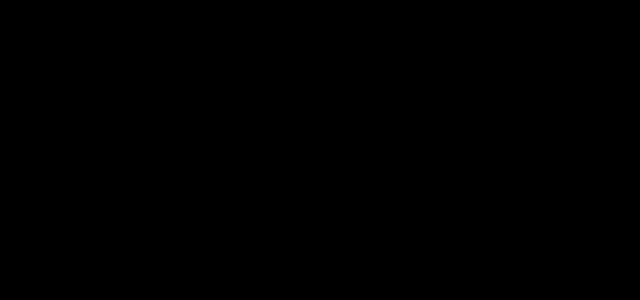
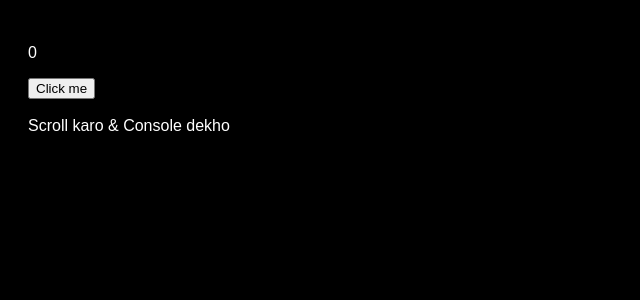
Before and after one commit to thisissinghania/React-Learn, a React (Vite) app: page /use-effect in a window 1280 px wide. Before the commit this address had no page. Shown: the top 300 px of the page, without its empty margins (0-640 px from the left). Built offline with nearby package versions, Linux system fonts and the light colour scheme.

Commit message:
use effect learning

```diff
--- /dev/null
+++ b/src/5-use-effect/SecondComp.jsx
@@ -0,0 +1,25 @@
+import { useEffect } from "react"
+
+const SecondComp = () => {
+
+    useEffect(()=> {
+        const handleScroll = () => {
+            console.log('Scrolling...')
+        }
+
+        console.log("Effect mounted");
+        addEventListener('scroll', handleScroll)
+
+        return ()=> {
+            console.log("Cleanup called (listener removed)")
+            removeEventListener('scroll', handleScroll)
+        }
+
+    }, [])
+
+    return (
+        <div>Scroll karo & Console dekho</div>
+    )
+}
+
+export default SecondComp
--- /dev/null
+++ b/src/5-use-effect/UseEffect.jsx
@@ -0,0 +1,21 @@
+import { useState } from "react"
+import SecondComp from "./SecondComp"
+
+const UseEffect = () => {
+    const [count, setCount] = useState(0)
+    function testRerender() {
+        setCount((item) => item + 1)
+    }
+
+    return (
+        <div style={{ height: "200vh", padding: "20px" }}>
+            <p>{count}</p>
+            <button onClick={testRerender}>Click me</button>
+            <br />
+            <br />
+            <SecondComp />
+        </div>
+    )
+}
+
+export default UseEffect
--- a/src/App.jsx
+++ b/src/App.jsx
@@ -1,8 +1,9 @@
-import { Routes, Route, Link } from "react-router-dom";
+import { Routes, Route } from "react-router-dom";
 import UseStates from "@/1-use-states/UseStates.jsx";
 import UseReducer from "@/2-use-reducer/UseReducer";
 import UseCallback from "@/3-use-callback/UseCallback";
 import UseMemo from "@/4-use-memo/UseMemo";
+import UseEffect from "@/5-use-effect/UseEffect";
 
 const App = () => {
 
@@ -13,6 +14,7 @@
           <Route path="/use-reducer" element={<UseReducer />} />
           <Route path="/use-callback" element={<UseCallback />} />
           <Route path="/use-memo" element={<UseMemo />} />
+          <Route path="/use-effect" element={<UseEffect />} />
         </Routes>
       </div>
   )
```
